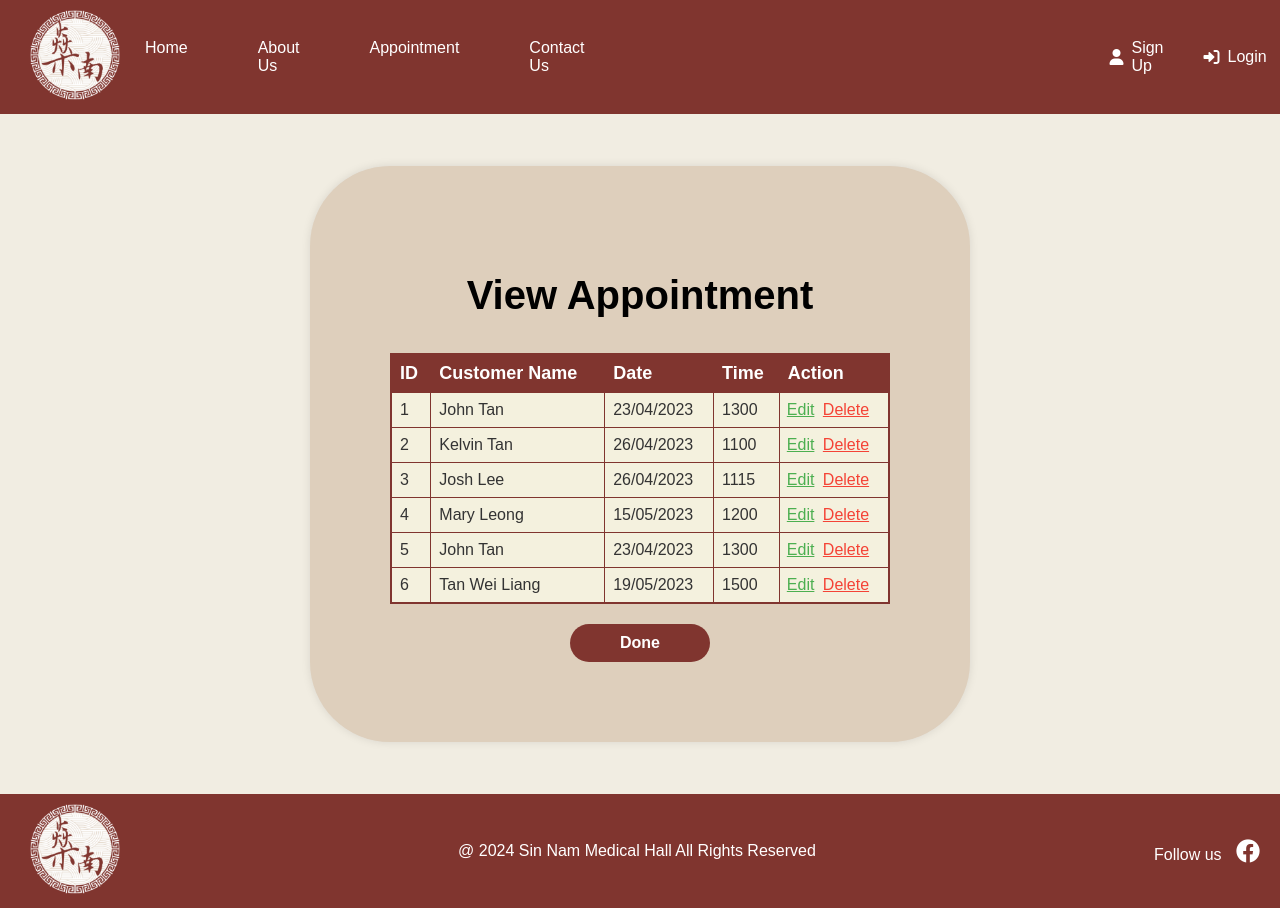
After one commit to weih3ng/SINNAM_FYP, a PHP site: page /viewAppointment.php in a window 1280 px wide. The commit adds this page. Run offline with PHP 8.4, Linux system fonts and the light colour scheme.

Commit message:
Done viewAppointment.php

```diff
--- /dev/null
+++ b/viewAppointment.php
@@ -0,0 +1,248 @@
+<?php
+session_start(); // Start the session
+
+include 'dbfunctions.php';
+?>
+
+<!DOCTYPE html>
+<html lang="en">
+<head>
+    <meta charset="UTF-8">
+    <meta name="viewport" content="width=device-width, initial-scale=1.0">
+    <link rel="stylesheet" href="https://cdnjs.cloudflare.com/ajax/libs/font-awesome/5.15.4/css/all.min.css">  <!-- Font Awesome -->
+    <link rel="stylesheet" href="https://cdnjs.cloudflare.com/ajax/libs/font-awesome/6.0.0-beta3/css/all.min.css"> <!-- Font Awesome -->
+    <link rel="stylesheet" href="style.css"> <!-- External stylesheet for navigation bar and footer -->
+
+    <title>View Appointment Page</title>
+
+    <style>
+        .view-appointment-container {
+            display: flex;
+            align-items: center;
+            justify-content: center;
+            background-color: #F1EDE2;
+            min-height: calc(100vh - 120px);
+            padding: 20px;
+            box-sizing: border-box;
+        }
+
+        .content-box {
+            background-color: #DECFBC;
+            border-radius: 80px;
+            padding: 80px;
+            text-align: center;
+            box-shadow: 0 0 10px rgba(0, 0, 0, 0.1);
+            max-width: 500px;
+            width: 100%;
+        }
+
+        .content-box h1 {
+            color: black;
+            margin-bottom: 35px;
+            font-size: 40px;
+        }
+
+        table {
+            width: 100%;
+            border-collapse: collapse;
+            border: 2px solid #80352F;
+            background-color: #f4f1de;
+        }
+
+        th, td {
+            border: 1px solid #80352F;
+            padding: 8px;
+            text-align: left;
+            color: #333;
+        }
+
+        th {
+            background-color: #80352F;
+            color: white;
+            font-size: 18px;
+        }
+
+        .action-buttons {
+            padding: 5px;
+        }
+
+        .btn-edit, .btn-delete {
+            flex: 1;
+            margin: 0 2px;
+        }
+
+        .btn-edit {
+            color: #4CAF50;
+        }
+
+        .btn-edit:hover {
+            color: #3E8E41;
+        }
+
+        .btn-delete {
+            color: #f44336;
+        }
+
+        .btn-delete:hover {
+            color: #c1121f;
+        }
+
+        .btn-done {
+            background-color: #80352F;
+            color: white;
+            font-size: 16px;
+            font-weight: bold;
+            padding: 10px 50px;
+            border: none;
+            border-radius: 30px;
+            cursor: pointer;
+            transition: background-color 0.1s ease;
+            margin-top: 20px;
+        }
+
+        .btn-done:hover {
+            background-color: #6b2c27;
+        }
+    </style>
+</head>
+
+
+
+<body>
+
+    <!-- Navigation Bar -->
+    <div class="navbar">
+        <a class="navbar-brand text-dark" href="home.php">
+            <img src="images/logo.jpeg" alt="logo" class="logo">
+        </a>
+        <div class="navbar-links">
+            <a href="home.php">Home</a>
+            <a href="aboutUs.php">About Us</a>
+            <a href="appointment.php">Appointment</a>
+            <a href="contact.php">Contact Us</a>
+        </div>
+
+        <!-- Sign Up & Login Button -->
+        <a class="nav-custom" href="signUp.php">
+            <i class="fa-solid fa-user"></i> Sign Up
+        </a>
+
+        <?php
+
+        if (isset($_SESSION['username'])) { ?>
+
+
+        <a class="nav-custom" href="logout.php">
+            <i class="fa-solid fa-right-to-bracket"></i> Logout
+        </a>
+        <?php }else { ?>
+            <a class="nav-custom" href="login.php">
+            <i class="fa-solid fa-right-to-bracket"></i> Login
+        </a>
+
+
+        <?php } ?>
+
+    </div>
+
+
+    <!-- View Appointment Container -->
+    <div class="view-appointment-container">
+        <div class="content-box">
+            <h1>View Appointment</h1>
+
+            <table>
+                <tr>
+                    <th>ID</th>
+                    <th>Customer Name</th>
+                    <th>Date</th>
+                    <th>Time</th>
+                    <th>Action</th>
+                </tr>
+                <!-- Example Data -->
+                <tr>
+                    <td>1</td>
+                    <td>John Tan</td>
+                    <td>23/04/2023</td>
+                    <td>1300</td>
+                    <td class="action-buttons">
+                        <a href="editAppointment.php" class="btn btn-edit">Edit</a>
+                        <a href="deleteAppointment.php" class="btn btn-delete">Delete</a>
+                    </td>
+                    </td>
+                </tr>
+                <!-- Repeat for each appointment -->
+                <tr>
+                    <td>2</td>
+                    <td>Kelvin Tan</td>
+                    <td>26/04/2023</td>
+                    <td>1100</td>
+                    <td class="action-buttons">
+                        <a href="editAppointment.php" class="btn btn-edit">Edit</a>
+                        <a href="deleteAppointment.php" class="btn btn-delete">Delete</a>
+                    </td>
+                </tr>
+                <tr>
+                    <td>3</td>
+                    <td>Josh Lee</td>
+                    <td>26/04/2023</td>
+                    <td>1115</td>
+                    <td class="action-buttons">
+                        <a href="editAppointment.php" class="btn btn-edit">Edit</a>
+                        <a href="deleteAppointment.php" class="btn btn-delete">Delete</a>
+                    </td>
+                </tr>
+                <tr>
+                    <td>4</td>
+                    <td>Mary Leong</td>
+                    <td>15/05/2023</td>
+                    <td>1200</td>
+                    <td class="action-buttons">
+                        <a href="editAppointment.php" class="btn btn-edit">Edit</a>
+                        <a href="deleteAppointment.php" class="btn btn-delete">Delete</a>
+                    </td>
+                </tr>
+                <tr>
+                    <td>5</td>
+                    <td>John Tan</td>
+                    <td>23/04/2023</td>
+                    <td>1300</td>
+                    <td class="action-buttons">
+                        <a href="editAppointment.php" class="btn btn-edit">Edit</a>
+                        <a href="deleteAppointment.php" class="btn btn-delete">Delete</a>
+                    </td>
+                </tr>
+                <tr>
+                    <td>6</td>
+                    <td>Tan Wei Liang</td>
+                    <td>19/05/2023</td>
+                    <td>1500</td>
+                    <td class="action-buttons">
+                        <a href="editAppointment.php" class="btn btn-edit">Edit</a>
+                        <a href="deleteAppointment.php" class="btn btn-delete">Delete</a>
+                    </td>
+                </tr>
+            </table>
+            <a href="home.php">
+                <button class="btn btn-done">Done</button>
+            </a>
+        </div>
+    </div>
+
+
+    <!-- Footer -->
+    <footer>
+        <a href="home.php">
+            <img src="images/logo.jpeg" alt="logo" class="logo">
+        </a>
+        <div>
+            @ 2024 Sin Nam Medical Hall All Rights Reserved
+        </div>
+        <div class="social-media">
+            <span style="margin-right: 10px;">Follow us</span>
+            <a href="https://www.facebook.com/profile.php?id=167794019905102&_rdr"><i class="fa-brands fa-facebook"></i></a>
+        </div>
+    </footer>
+
+    </body>
+</html>
```
Also changed, not shown: home.php (+12 -13 lines).
